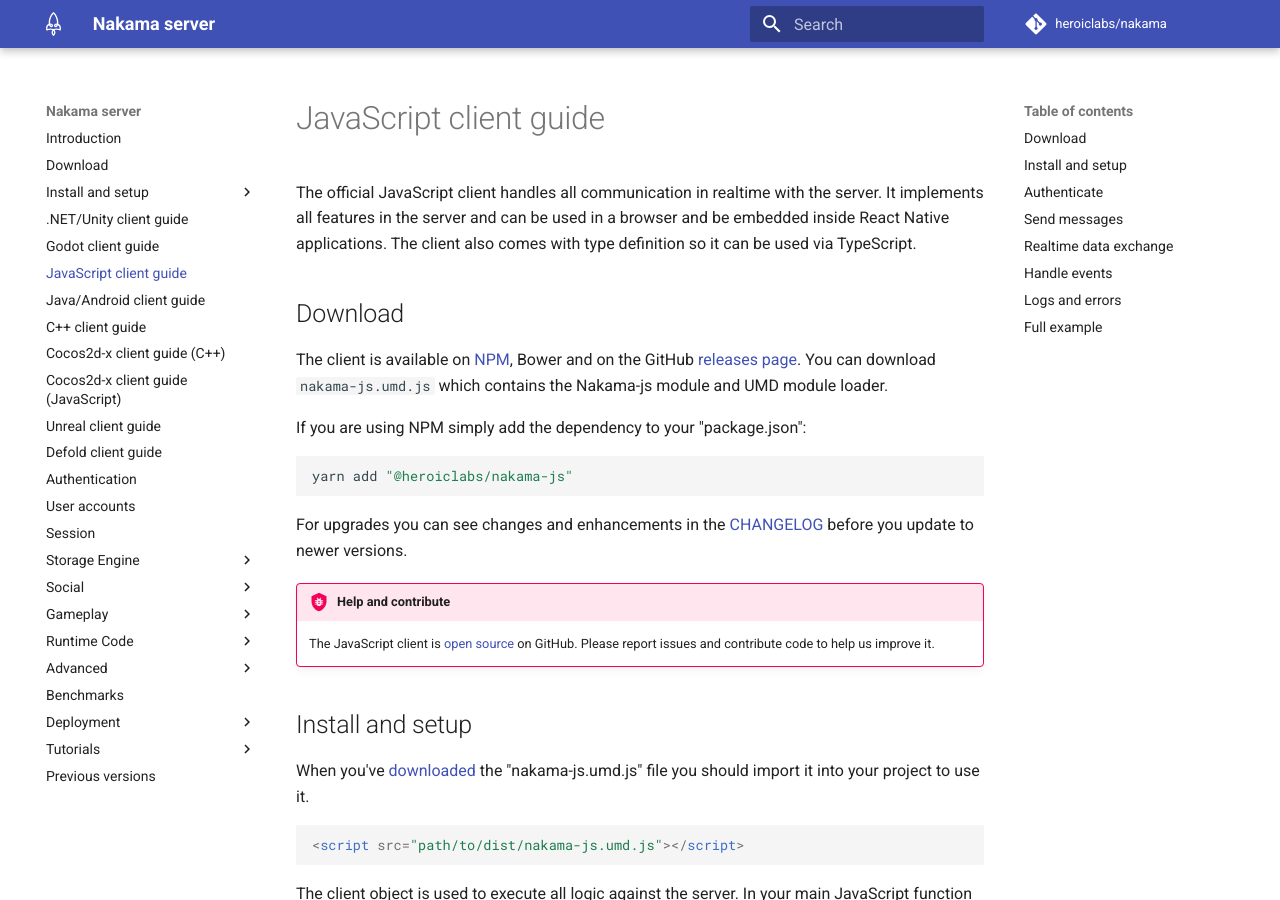
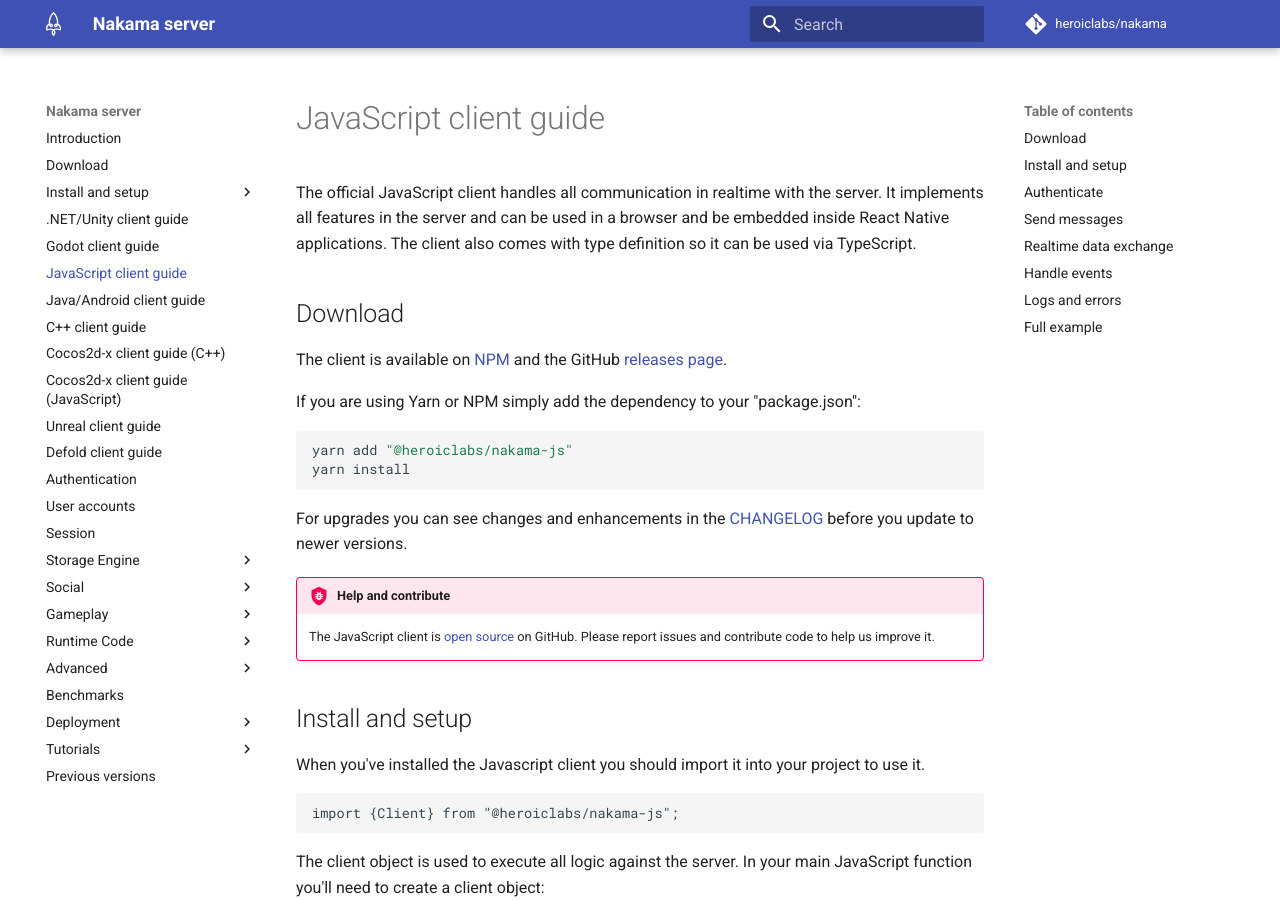
Before and after one commit to heroiclabs/nakama-docs, an MkDocs documentation site: the page built from docs/javascript-client-guide.md, in a window 1280 px wide and 900 px high. Built offline with MkDocs 1.6.1 and Material for MkDocs 9.7.7, drawn with Linux system fonts in a browser that asks for light colours; comment, search, counter and statistics services are not loaded.

Commit message:
remove umd.js from mention of js docs

````diff
--- a/docs/javascript-client-guide.md
+++ b/docs/javascript-client-guide.md
@@ -4,12 +4,13 @@
 
 ## Download
 
-The client is available on <a href="https://www.npmjs.com/package/@heroiclabs/nakama-js" target="\_blank">NPM</a>, Bower and on the GitHub <a href="https://github.com/heroiclabs/nakama-js/releases/latest" target="\_blank">releases page</a>. You can download `nakama-js.umd.js` which contains the Nakama-js module and UMD module loader.
+The client is available on <a href="https://www.npmjs.com/package/@heroiclabs/nakama-js" target="\_blank">NPM</a> and the GitHub <a href="https://github.com/heroiclabs/nakama-js/releases/latest" target="\_blank">releases page</a>.
 
-If you are using NPM simply add the dependency to your "package.json":
+If you are using Yarn or NPM simply add the dependency to your "package.json":
 
 ```shell
 yarn add "@heroiclabs/nakama-js"
+yarn install
 ```
 
 For upgrades you can see changes and enhancements in the <a href="https://github.com/heroiclabs/nakama-js/blob/master/CHANGELOG.md" target="\_blank">CHANGELOG</a> before you update to newer versions.
@@ -19,10 +20,10 @@
 
 ## Install and setup
 
-When you've [downloaded](#download) the "nakama-js.umd.js" file you should import it into your project to use it.
+When you've installed the Javascript client you should import it into your project to use it.
 
 ```html
-<script src="path/to/dist/nakama-js.umd.js"></script>
+import {Client} from "@heroiclabs/nakama-js";
 ```
 
 The client object is used to execute all logic against the server. In your main JavaScript function you'll need to create a client object:
````
